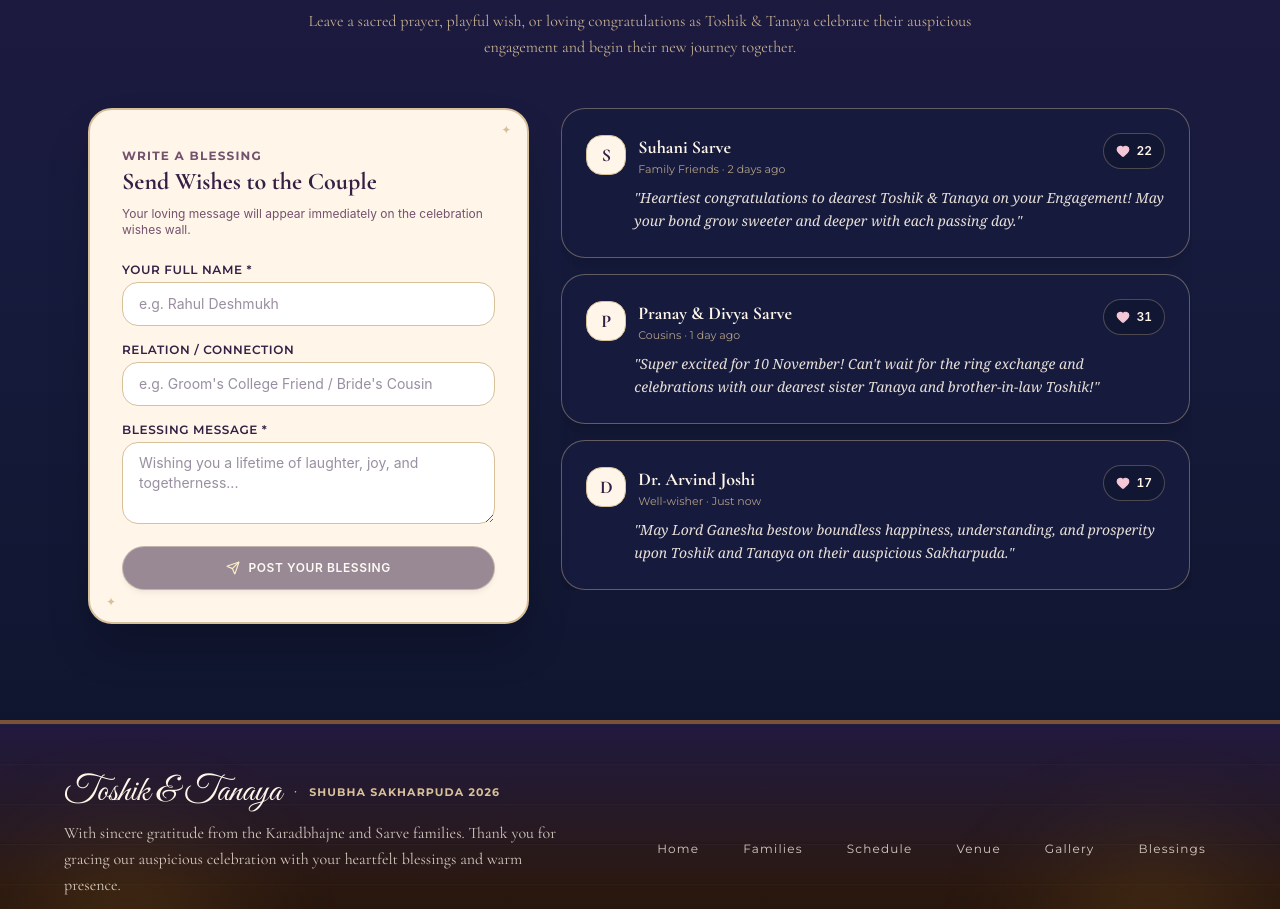
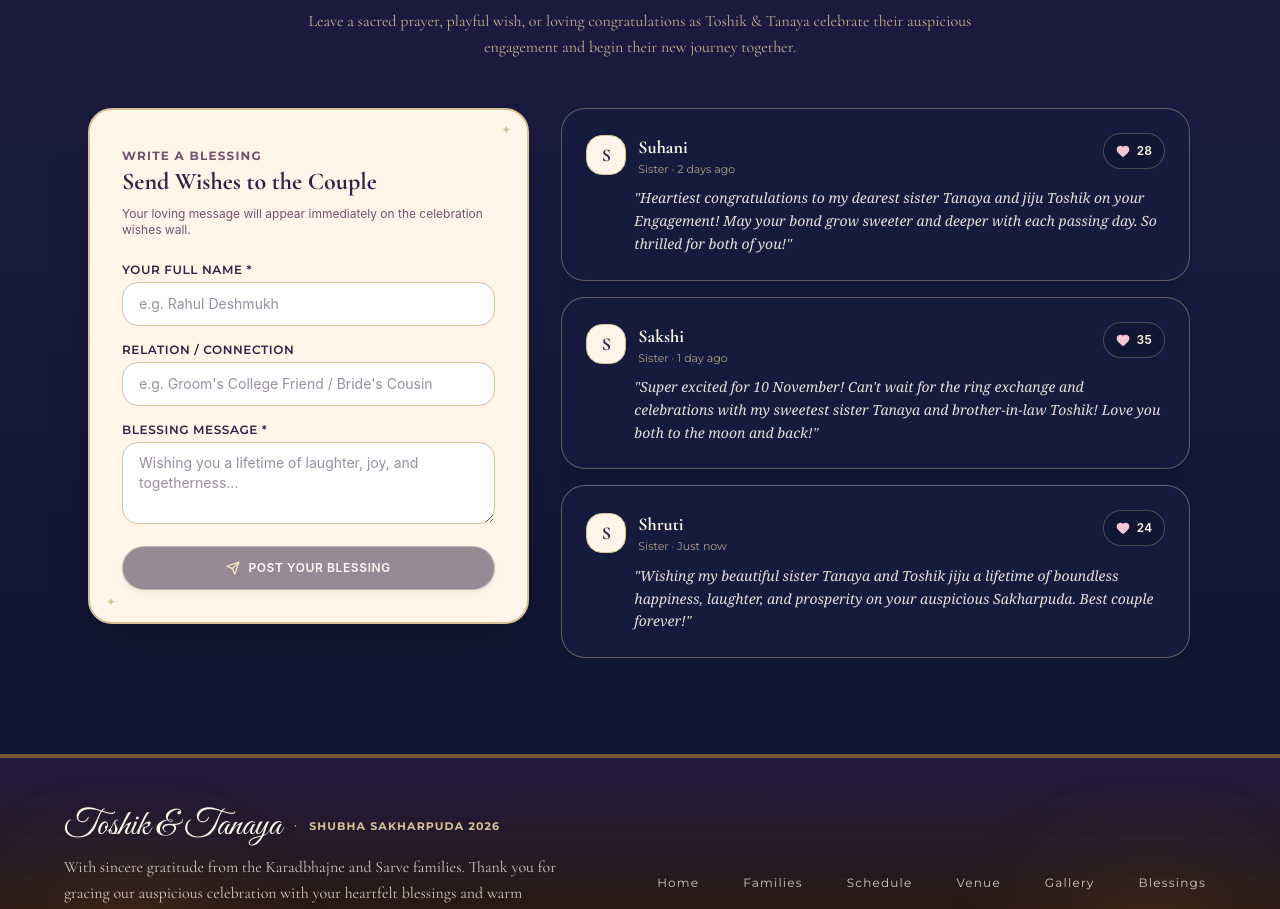
Before and after one commit to Nehalsalve07/Toshik-Tanaya-s-engagement-Celebration, a React (Vite) app: page / in a window 1280 px wide. Shown: the part 6580-7489 px from the top of the page. Built offline with nearby package versions, Linux system fonts and the light colour scheme; a web font is replaced by a local one.

Commit message:
refactor(wishes): update wish content and reset storage
Updated initial wishes with personalized messages and incremented the storage key to clear stale browser cache for users.

```diff
--- a/src/components/WishesWall.tsx
+++ b/src/components/WishesWall.tsx
@@ -3,7 +3,7 @@ import { Heart, MessageSquareHeart, Send, Sparkles } from 'lucide-react';
 import { GuestWish } from '../types/wedding';
 import { INITIAL_WISHES } from '../data/weddingData';
 
-const WISHES_STORAGE_KEY = 'wedding_wishes_toshik_tanaya';
+const WISHES_STORAGE_KEY = 'wedding_wishes_toshik_tanaya_v2';
 
 export const WishesWall: React.FC = () => {
   const [wishes, setWishes] = useState<GuestWish[]>([]);
--- a/src/data/weddingData.ts
+++ b/src/data/weddingData.ts
@@ -86,26 +86,26 @@ export const INITIAL_GALLERY_PHOTOS: GalleryPhoto[] = [
 export const INITIAL_WISHES: GuestWish[] = [
   {
     id: "wish-1",
-    author: "Suhani Sarve",
-    relationship: "Family Friends",
-    message: "Heartiest congratulations to dearest Toshik & Tanaya on your Engagement! May your bond grow sweeter and deeper with each passing day.",
+    author: "Suhani",
+    relationship: "Sister",
+    message: "Heartiest congratulations to my dearest sister Tanaya and jiju Toshik on your Engagement! May your bond grow sweeter and deeper with each passing day. So thrilled for both of you!",
     createdAt: "2 days ago",
-    likes: 22,
+    likes: 28,
   },
   {
     id: "wish-2",
-    author: "Pranay & Divya Sarve",
-    relationship: "Cousins",
-    message: "Super excited for 10 November! Can't wait for the ring exchange and celebrations with our dearest sister Tanaya and brother-in-law Toshik!",
+    author: "Sakshi",
+    relationship: "Sister",
+    message: "Super excited for 10 November! Can't wait for the ring exchange and celebrations with my sweetest sister Tanaya and brother-in-law Toshik! Love you both to the moon and back!",
     createdAt: "1 day ago",
-    likes: 31,
+    likes: 35,
   },
   {
     id: "wish-3",
-    author: "Dr. Arvind Joshi",
-    relationship: "Well-wisher",
-    message: "May Lord Ganesha bestow boundless happiness, understanding, and prosperity upon Toshik and Tanaya on their auspicious Sakharpuda.",
+    author: "Shruti",
+    relationship: "Sister",
+    message: "Wishing my beautiful sister Tanaya and Toshik jiju a lifetime of boundless happiness, laughter, and prosperity on your auspicious Sakharpuda. Best couple forever!",
     createdAt: "Just now",
-    likes: 17,
+    likes: 24,
   },
 ];
```
